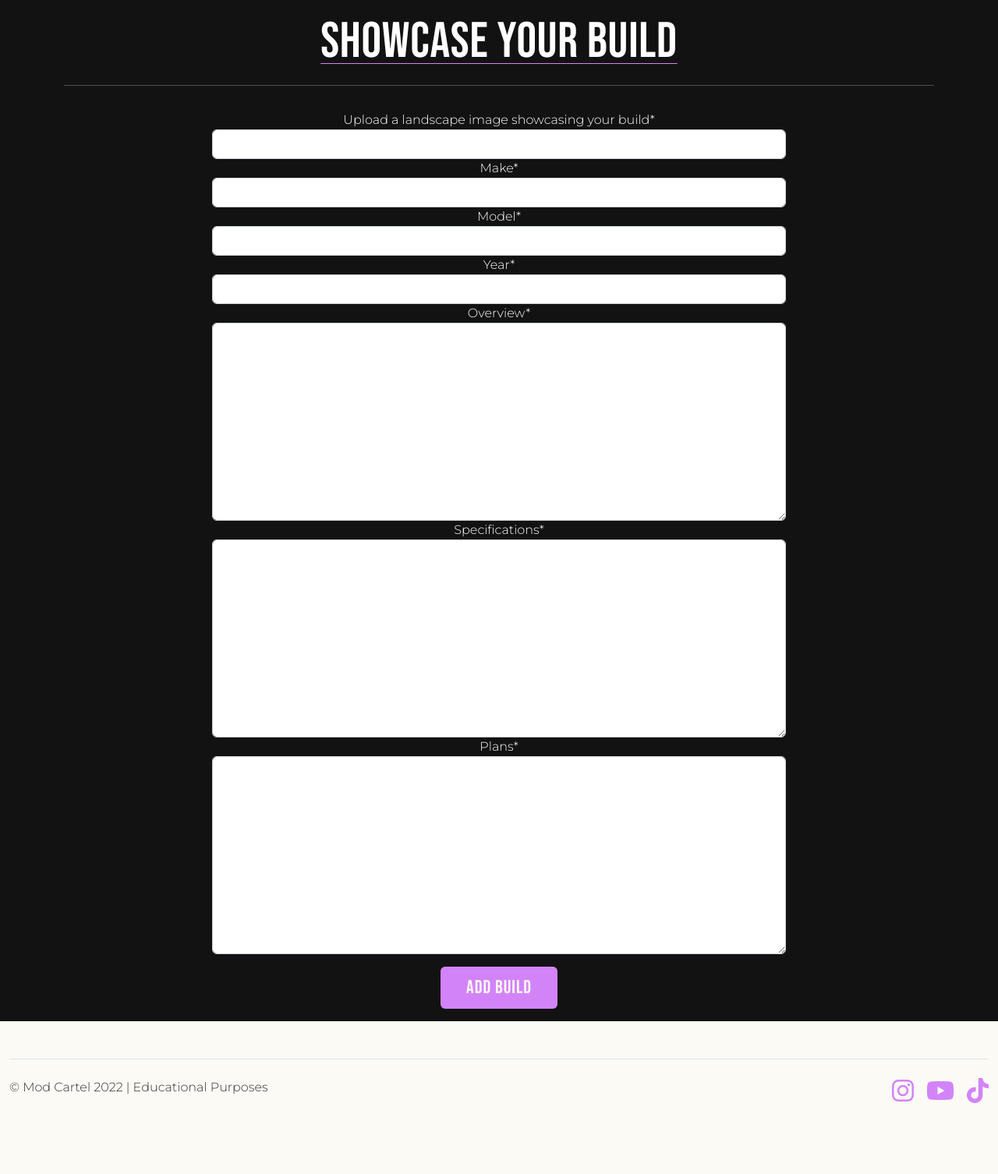
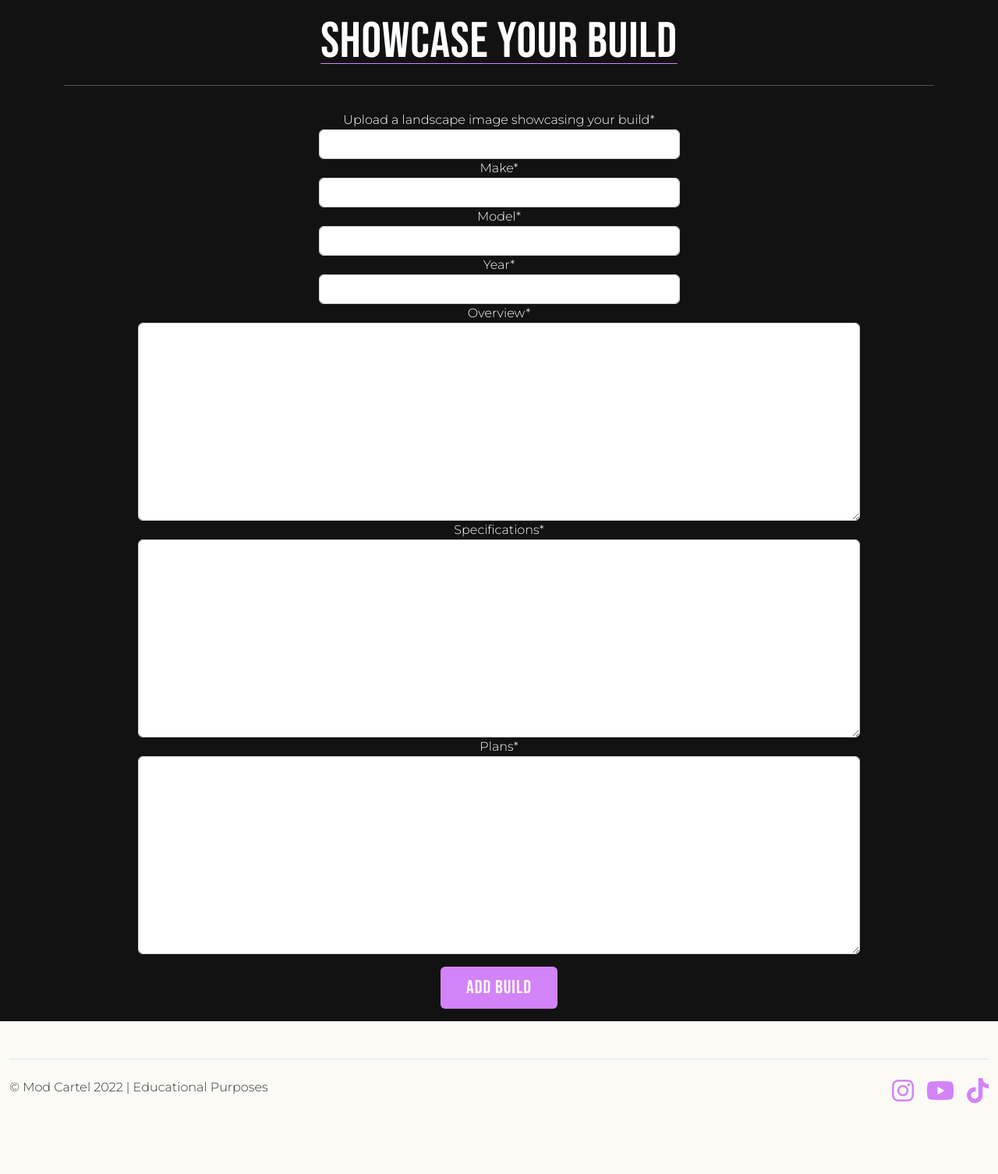
Before and after one commit to ryanoneill416/mod_cartel, a Django app: page /add_build/ in a window 1280 px wide. Shown: the part 96-1602 px from the top of the page at 78% size. Run offline with Django 3.2, Linux system fonts and the light colour scheme; the visitor is signed in with stand-in values (Sample User, id 1); some libraries are stand-ins or nearby versions.

Commit message:
Style the layout of AddBuild form

```diff
--- a/static/css/style.css
+++ b/static/css/style.css
@@ -270,6 +270,36 @@ footer i:hover {
     margin: 0 2px;
 }
 
+/* Styling of "add_build.html" */
+.add_build_form input[type="file"] {
+    width: 225px;
+}
+
+form iframe {
+    max-width: 100%;
+    margin: 0 auto;
+}
+
+.add_build_form input {
+    margin: 0 auto;
+    text-align: center;
+}
+
+.add_build_form input[type="text"] {
+    width: 50%;
+    margin: 0 auto;
+}
+
+.add_build_form input[type="number"] {
+    width: 50%;
+    margin: 0 auto;
+}
+
+.add_build_form label {
+    width: 100%;
+    text-align: center;
+}
+
 /* Media Queries For Responsive Design */
 @media (max-width: 1200px) {
     .card {
--- a/templates/add_build.html
+++ b/templates/add_build.html
@@ -15,8 +15,8 @@
 
 <div class="container">
     <div class="row">
-        <div class="col-8 mt-3 mx-auto text-center">
-            <form method="POST" enctype="multipart/form-data">
+        <div class="col-10 mt-3 mx-auto text-center">
+            <form method="POST" enctype="multipart/form-data" class="add_build_form mx-auto">
                 {% csrf_token %}
                 {{ build_form|crispy }}
                 <button class="btn btn-user" type="submit" value="Save">Add Build</button>
```
